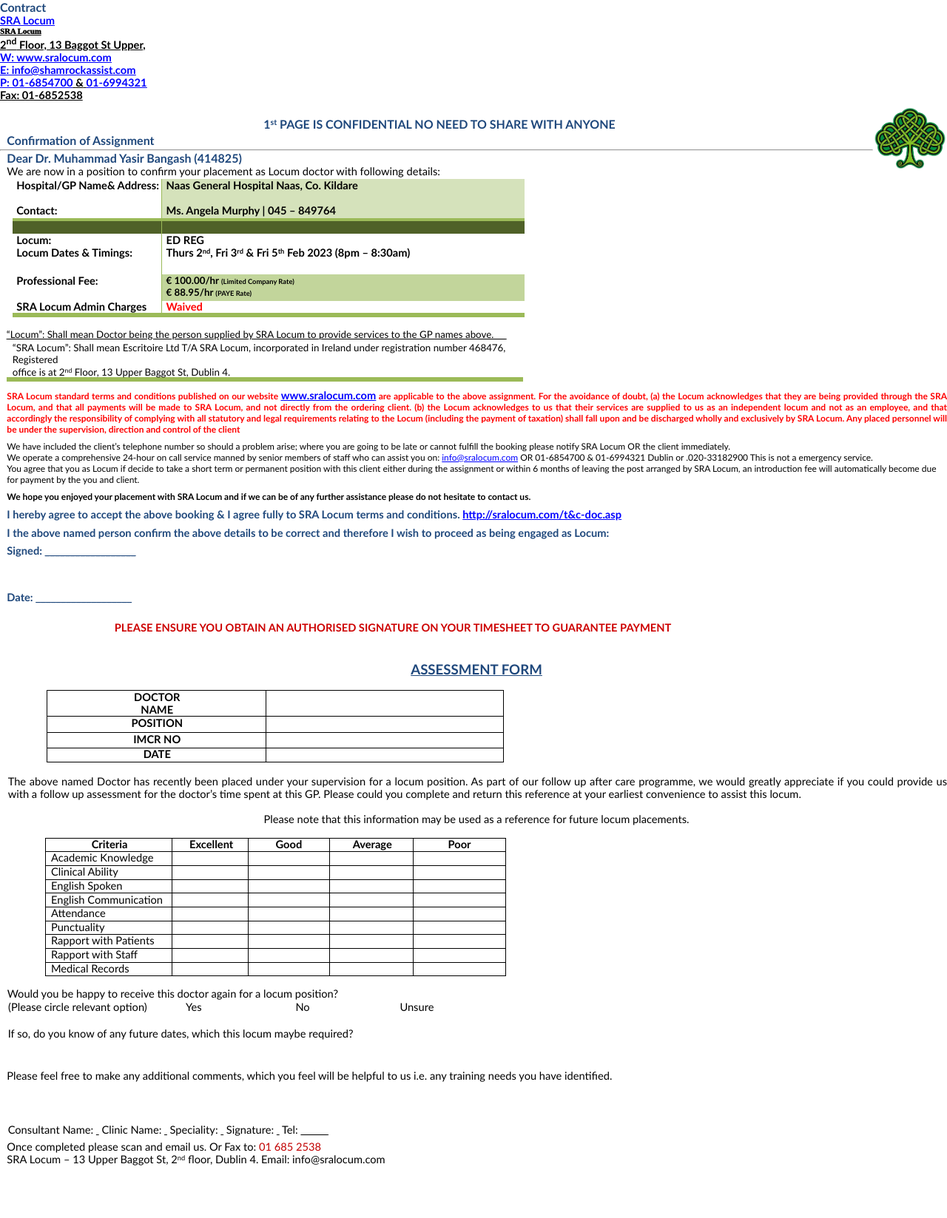
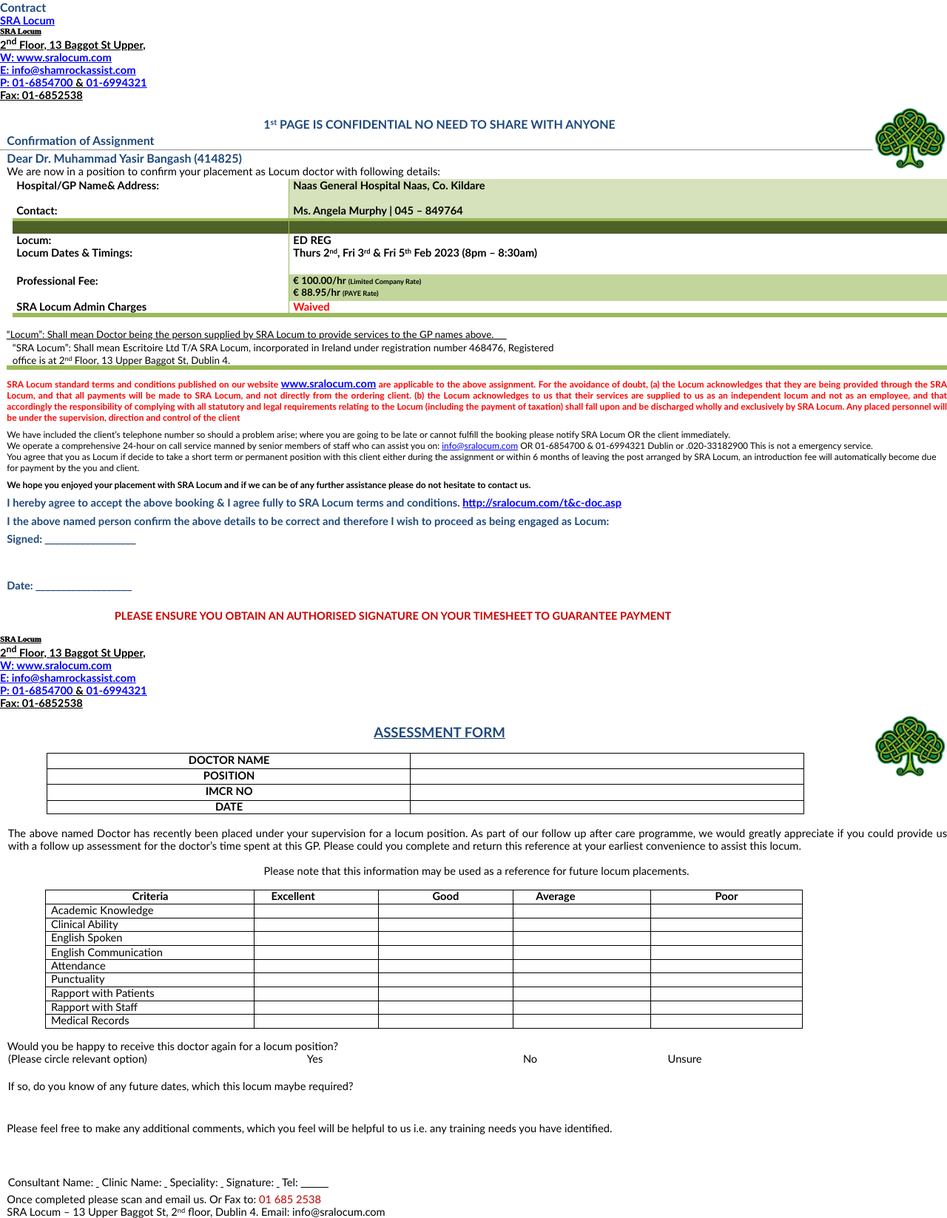
Before and after one commit to bilhaz/locum, a CodeIgniter 4 app: template app/Views/admin/contract.php in a window 1280 px wide. Shown: the whole page at 74% size. Before the commit the page ends 1576 px from the top, so only its background shows below. Run offline with PHP 8.4 and a stand-in for CodeIgniter, Linux system fonts and the light colour scheme; the template is opened without the code that fills it, so the values that code supplies are empty; some libraries are stand-ins or nearby versions.

Commit message:
Update contract.php

```diff
--- a/app/Views/admin/contract.php
+++ b/app/Views/admin/contract.php
@@ -347,6 +347,7 @@
             </div>
         </div>
         <div class="row clearfix">
+            <div class="col-lg-12">
     <div class="row">
         <div class="col-md-4">
             <h6 style="font-weight: 1000;" class="text-dark"><u>SRA Locum</u></h6>
@@ -372,7 +373,7 @@
     <p class="mb-3" style="padding-bottom: 2pt;padding-left: 7pt;text-indent: 0pt;text-align: left;">We are now in a position to confirm your placement as Locum doctor with following details:</p>
 
     <div class="table-responsive">
-    <table style="border-collapse:collapse;margin-left:12.72pt" cellspacing="0">
+    <table style="border-collapse:collapse;margin-left:12.72pt" cellspacing="0" width="100%">
         <tr style="height:41pt">
             <td style="width:151pt;border-bottom-style:solid;border-bottom-width:3pt;border-bottom-color:#9BBA58;border-right-style:solid;border-right-width:1pt;border-right-color:#9BBA58">
                 <p class="s2" style="padding-left: 4pt;text-indent: 0pt;line-height: 13pt;text-align: left;">Hospital/GP Name&amp; Address:</p>
@@ -423,7 +424,7 @@
     </table>
 </div>
     <p style="text-indent: 0pt;text-align: left;"><br /></p>
-    <table style="border-collapse:collapse;margin-left:6.6pt" cellspacing="0">
+    <table style="border-collapse:collapse;margin-left:6.6pt" cellspacing="0" width="100%">
         <tr style="height:12pt">
             <td style="width:524pt">
                 <p class="s7" style="text-indent: 0pt;line-height: 10pt;text-align: left;"> <span class="s8">“Locum”: Shall mean Doctor being the person supplied by SRA Locum to provide services to the GP names above. &nbsp;&nbsp;&nbsp;&nbsp; </span></p>
@@ -450,13 +451,33 @@
     <p style="text-indent: 0pt;text-align: left;"><br /></p>
     <p class="s18" style="padding-left: 189pt;text-indent: -73pt;text-align: left;">PLEASE ENSURE YOU OBTAIN AN AUTHORISED SIGNATURE ON YOUR TIMESHEET TO GUARANTEE PAYMENT</p>
     <p style="text-indent: 0pt;text-align: left;"><br /></p>
+    </div>
     <!-- Contract Ends here -->
     <div style="break-after:page"></div>
+
+
+
     <!-- Assesment Form Start -->
+    <div class="row">
+        <div class="col-md-4">
+            <h6 style="font-weight: 1000;" class="text-dark"><u>SRA Locum</u></h6>
+            <p class="mb-0"><u><b>2<sup>nd</sup> Floor, 13 Baggot St Upper,</b></u></p>
+            <p class="mb-0"><u><a href="https://www.sralocum.com">W: www.sralocum.com</a></u></p>
+            <p class="mb-0"><u><a href="mailto:info@shamrockassist.com">E: info@shamrockassist.com</a></u></p>
+            <p class="mb-0"><u><a href="tel:016854700">P: 01-6854700</a>&nbsp;<b>&</b>&nbsp;<a href="tel:016994321">01-6994321</a></u></p>
+            <p class="mb-0"><b><u>Fax: 01-6852538</u></b></p>
+
+        </div>
+        <div class="col-md-4 offset-md-3">
+            <img src="<?= base_url('public/images/sralogo-icon.png') ?>" width="100" height="100" style="float:right;" >
+        </div>
+        </div>
+        <div class="col-lg-12">
     <p style="text-indent: 0pt;text-align: left;"><br /></p>
     <h1 style="padding-top: 2pt;padding-left: 6pt;text-indent: 0pt;text-align: center;">ASSESSMENT FORM</h1>
     <p style="text-indent: 0pt;text-align: left;"><br /></p>
-    <table style="border-collapse:collapse;margin-left:47.434pt" cellspacing="0">
+    <div class="table-responsive">
+    <table style="border-collapse:collapse;margin-left:47.434pt" cellspacing="0" width="80%">
         <tr style="height:16pt">
             <td style="width:221pt;border-top-style:solid;border-top-width:1pt;border-left-style:solid;border-left-width:1pt;border-bottom-style:solid;border-bottom-width:1pt;border-right-style:solid;border-right-width:1pt">
                 <p class="s2" style="padding-left: 74pt;padding-right: 73pt;text-indent: 0pt;line-height: 13pt;text-align: center;">DOCTOR NAME</p>
@@ -490,12 +511,14 @@
             </td>
         </tr>
     </table>
+</div>
     <p style="text-indent: 0pt;text-align: left;"><br /></p>
     <p style="padding-left: 8pt;text-indent: 0pt;text-align: justify;">The above named Doctor has recently been placed under your supervision for a locum position. As part of our follow up after care programme, we would greatly appreciate if you could provide us with a follow up assessment for the doctor’s time spent at this GP. Please could you complete and return this reference at your earliest convenience to assist this locum.</p>
     <p style="text-indent: 0pt;text-align: left;"><br /></p>
     <p style="padding-left: 6pt;text-indent: 0pt;text-align: center;">Please note that this information may be used as a reference for future locum placements.</p>
     <p style="text-indent: 0pt;text-align: left;"><br /></p>
-    <table style="border-collapse:collapse;margin-left:45.994pt" cellspacing="0">
+    <div class="table-responsive">
+    <table style="border-collapse:collapse;margin-left:45.994pt" cellspacing="0" width="80%">
         <tr style="height:14pt">
             <td style="width:127pt;border-top-style:solid;border-top-width:1pt;border-left-style:solid;border-left-width:1pt;border-bottom-style:solid;border-bottom-width:1pt;border-right-style:solid;border-right-width:1pt">
                 <p class="s2" style="padding-left: 46pt;padding-right: 45pt;text-indent: 0pt;line-height: 12pt;text-align: center;">Criteria</p>
@@ -667,8 +690,10 @@
             </td>
         </tr>
     </table>
+</div>
     <p style="text-indent: 0pt;text-align: left;"><br /></p>
-    <table style="border-collapse:collapse;margin-left:5.3pt" cellspacing="0">
+    <div class="table-responsive">
+    <table style="border-collapse:collapse;margin-left:5.3pt" cellspacing="0" width="80%">
         <tr style="height:13pt">
             <td style="width:431pt" colspan="4">
                 <p class="s22" style="padding-left: 2pt;text-indent: 0pt;line-height: 11pt;text-align: left;">Would you be happy to receive this doctor again for a locum position?</p>
@@ -689,6 +714,7 @@
             </td>
         </tr>
     </table>
+</div>
     <p style="text-indent: 0pt;text-align: left;"><br /></p>
     <p style="padding-left: 8pt;text-indent: 0pt;text-align: left;">If so, do you know of any future dates, which this locum maybe required?</p>
     <p style="text-indent: 0pt;text-align: left;"><br /></p>
@@ -704,6 +730,7 @@
     <p style="padding-left: 7pt;text-indent: 0pt;text-align: left;">Once completed please scan and email us. Or Fax to: <span style=" color: #C10000;">01 685 2538</span></p>
     <p style="padding-left: 7pt;text-indent: 0pt;text-align: left;">SRA Locum – 13 Upper Baggot St, 2<span class="s32">nd</span><a href="mailto:info@sralocum.com" class="s33" target="_blank"> floor, Dublin 4. Email: info@sralocum.com</a></p>
     </div>
+        </div>
 </div>
 </div>
 
```
